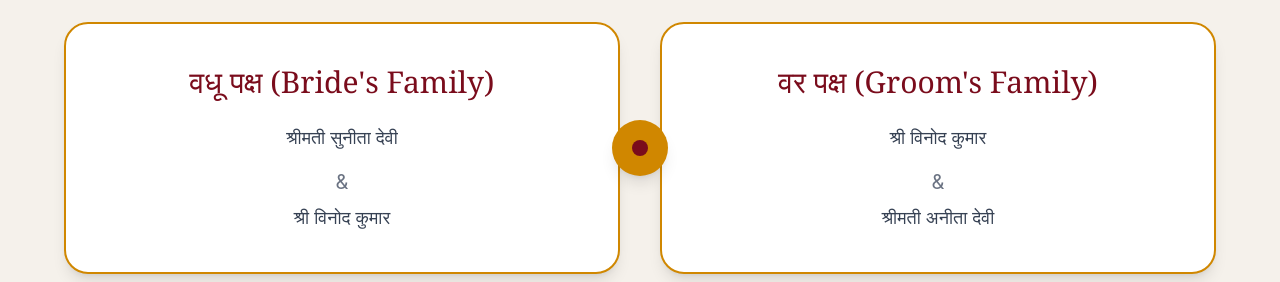
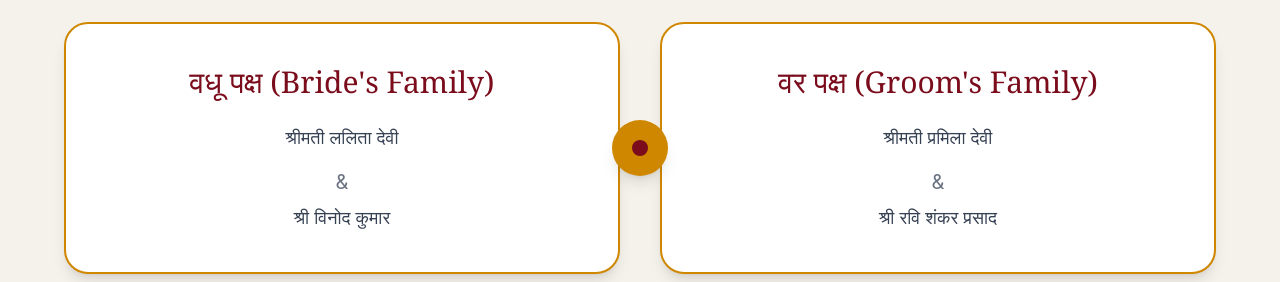
Before and after one commit to imSHUBHANKAR/subhadra-prabhat, a React (Vite) app: page / in a window 1280 px wide. Shown: the part 1100-1382 px from the top of the page. Built offline with nearby package versions, Linux system fonts and the light colour scheme.

Commit message:
Third Commit

```diff
--- a/src/components/FamiliesPage.jsx
+++ b/src/components/FamiliesPage.jsx
@@ -18,7 +18,7 @@ export default function FamiliesPage() {
             वधू पक्ष (Bride's Family)
           </h2>
 
-          <p className="text-lg text-gray-700 mb-4">श्रीमती सुनीता देवी</p>
+          <p className="text-lg text-gray-700 mb-4">श्रीमती ललिता देवी</p>
 
           <p className="text-gray-500 text-xl my-2">&</p>
 
@@ -38,11 +38,11 @@ export default function FamiliesPage() {
             वर पक्ष (Groom's Family)
           </h2>
 
-          <p className="text-lg text-gray-700 mb-4">श्री विनोद कुमार</p>
+          <p className="text-lg text-gray-700 mb-4">श्रीमती प्रमिला देवी</p>
 
           <p className="text-gray-500 text-xl my-2">&</p>
 
-          <p className="text-lg text-gray-700">श्रीमती अनीता देवी</p>
+          <p className="text-lg text-gray-700">श्री रवि शंकर प्रसाद</p>
         </div>
       </div>
     </div>
```
